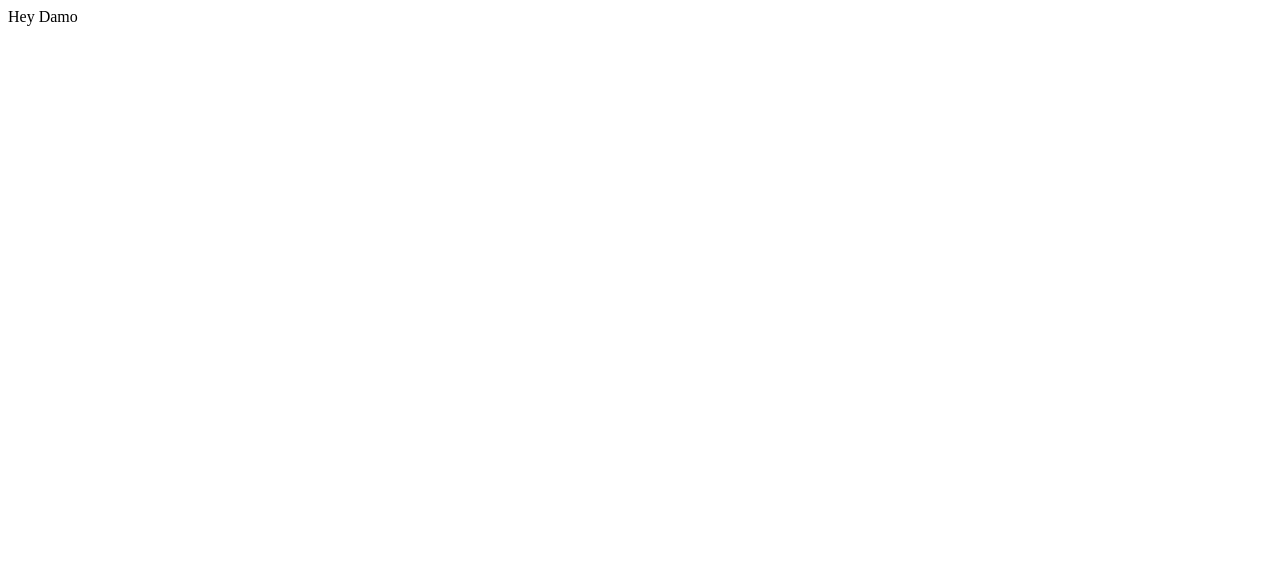
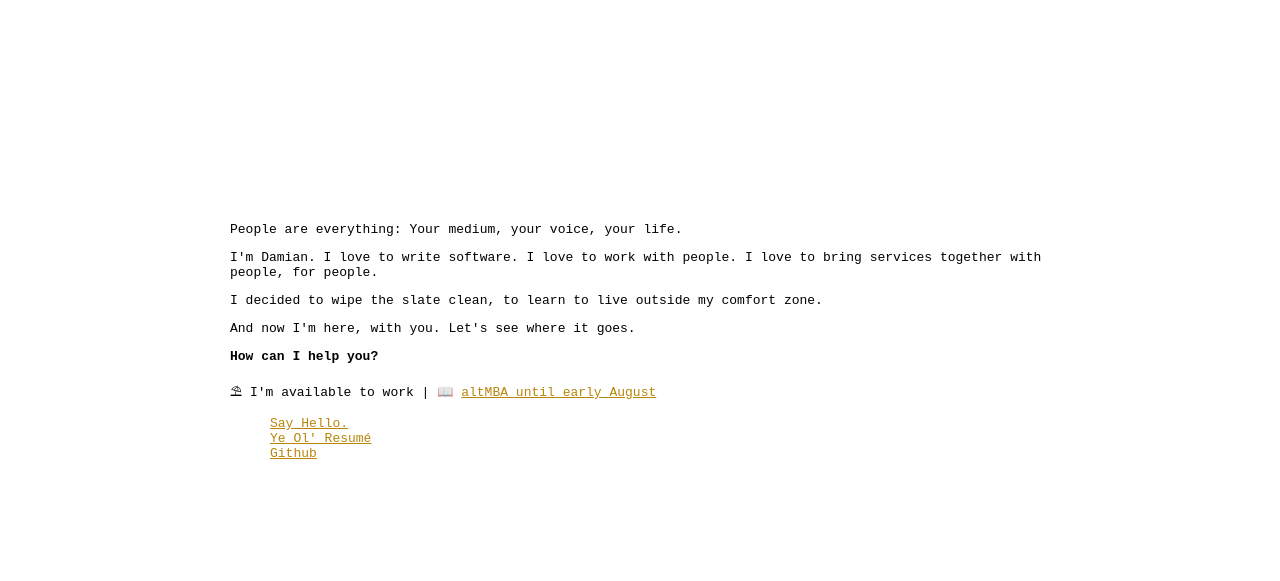
Before and after one commit to damiangover/damiangover.github.io, a plain HTML site: page index.html in a window 1280 px wide. Drawn offline with Linux system fonts and the light colour scheme.

Commit message:
ADD(content) - More Information
* Drop a quick bio, and empty links for site
* Simple styling -- will I need anything more than this?

```diff
--- a/index.html
+++ b/index.html
@@ -1 +1,33 @@
-Hey Damo
+<html>
+	<head>
+        <title>damiangover</title>
+        <style>
+            html { background-color: #FFFFFF; }
+            body { font-family: monospace; }
+            main { margin: 222px; }
+            li { list-style: none; }
+            a { color: darkgoldenrod; text-decoration: underline }
+        </style>
+    </head>
+    <body>
+        <main>
+            <section id="bio">
+                <p>People are everything: Your medium, your voice, your life.</p>
+                <p>I'm Damian. I love to write software. I love to work with people. I love to bring services together with people, for people.</p>
+                <p>I decided to wipe the slate clean, to learn to live outside my comfort zone.</p>
+                <p>And now I'm here, with you. Let's see where it goes.</p>
+            </section>
+
+            <aside id='work'>
+                <p><b>How can I help you?</b></p>
+
+                <a href='mailto:work@damiangover.com.au'></a>⛱ I'm available to work | 📖 <a href='https://altmba.com'>altMBA</li> until early August<br />
+                <ul>
+                    <li><a href='mailto:mail@damiangover.com.au'>Say Hello.</a></li>
+                    <li><a href="https://au.linkedin.com/">Ye Ol' Resumé</a></li>
+                    <li><a href="https://github.com/">Github</a></li>
+                </ul>
+            </aside>
+        </main>
+    </body>
+</html>
```
